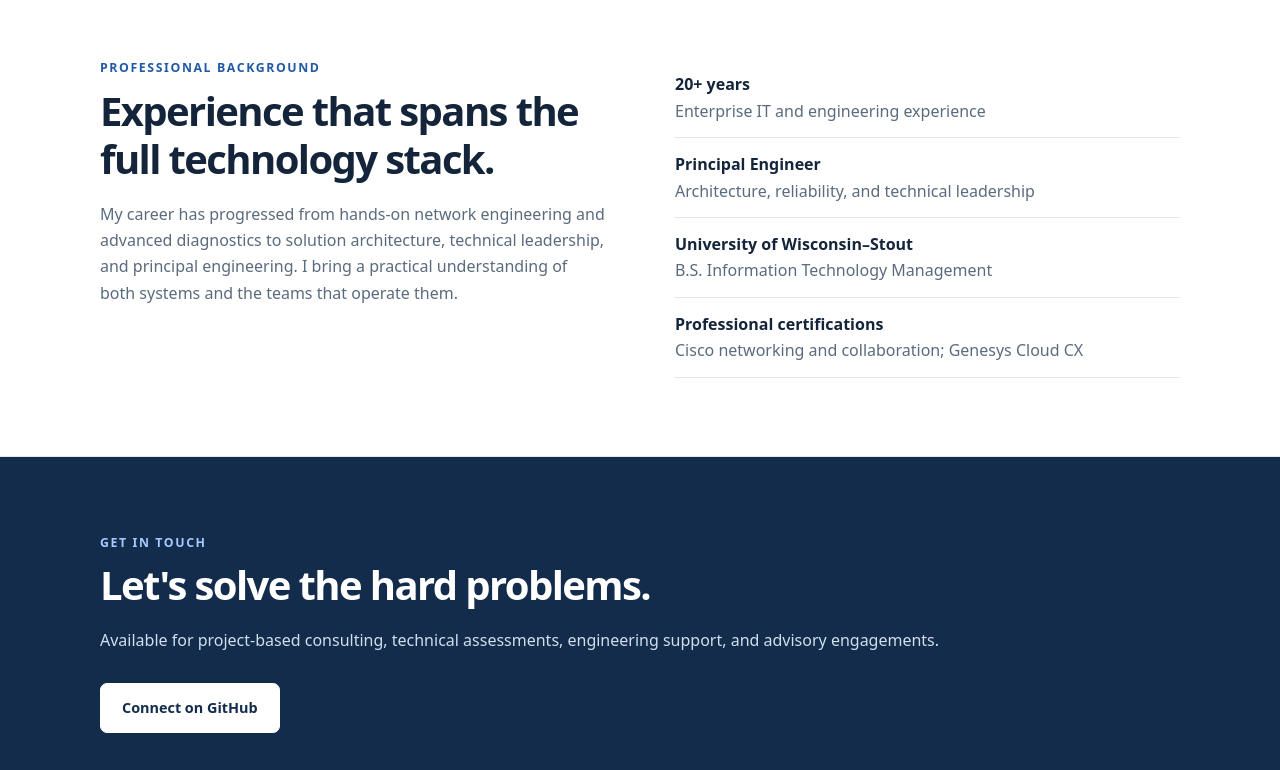
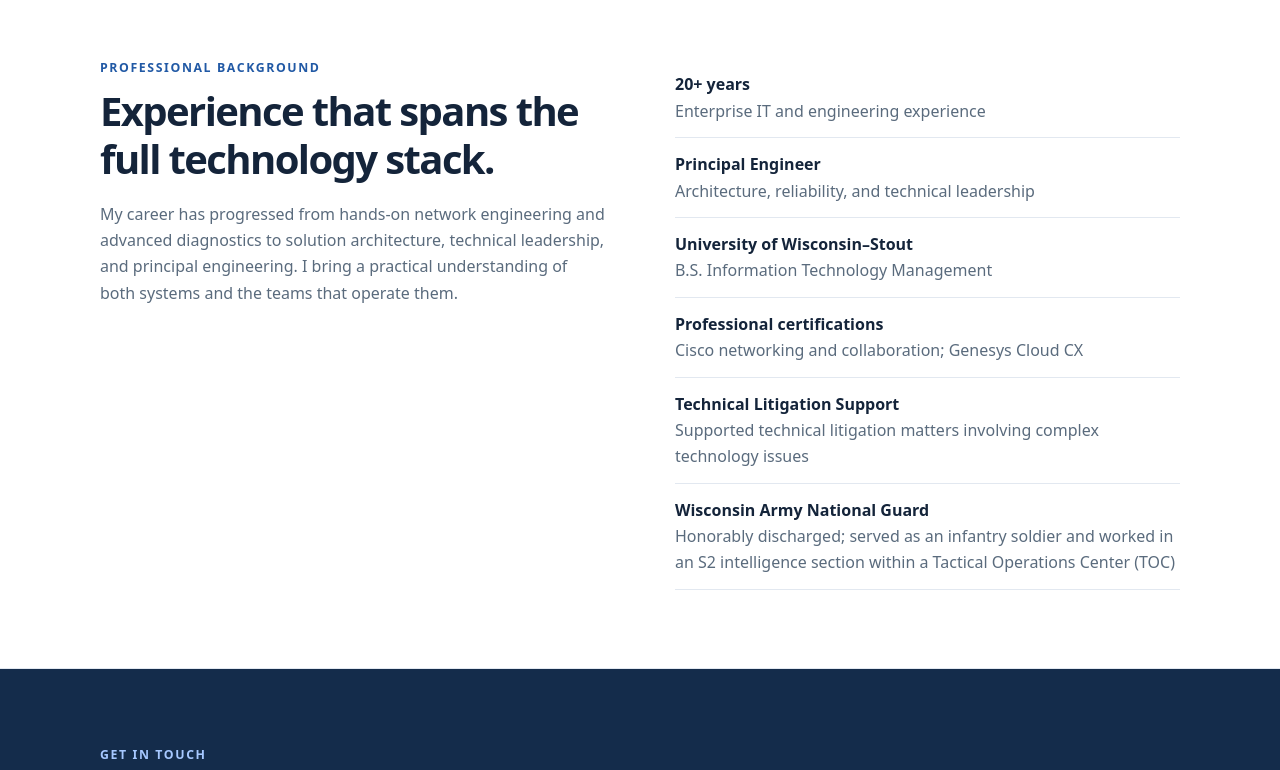
Before and after one commit to jcliff01/jcliff01.github.io, a plain HTML site: page index.html in a window 1280 px wide. Shown: the part 1818-2588 px from the top of the page. Drawn offline with Linux system fonts and the light colour scheme.

Commit message:
Add technical litigation and Wisconsin Army National Guard experience

```diff
--- a/index.html
+++ b/index.html
@@ -15,6 +15,6 @@
 <article class="tile"><h3>Advanced Troubleshooting</h3><p>Root-cause analysis and hands-on support for persistent, high-impact technical issues.</p></article>
 <article class="tile"><h3>Integration & Automation</h3><p>Custom engineering, APIs, diagnostic tooling, and practical automation across existing platforms.</p></article>
 </div></div></section>
-<section class="section" id="background"><div class="wrap split"><div><div class="eyebrow">Professional background</div><h2>Experience that spans the full technology stack.</h2><p class="intro">My career has progressed from hands-on network engineering and advanced diagnostics to solution architecture, technical leadership, and principal engineering. I bring a practical understanding of both systems and the teams that operate them.</p></div><div><ul class="facts"><li><strong>20+ years</strong>Enterprise IT and engineering experience</li><li><strong>Principal Engineer</strong>Architecture, reliability, and technical leadership</li><li><strong>University of Wisconsin–Stout</strong>B.S. Information Technology Management</li><li><strong>Professional certifications</strong>Cisco networking and collaboration; Genesys Cloud CX</li></ul></div></div></section>
+<section class="section" id="background"><div class="wrap split"><div><div class="eyebrow">Professional background</div><h2>Experience that spans the full technology stack.</h2><p class="intro">My career has progressed from hands-on network engineering and advanced diagnostics to solution architecture, technical leadership, and principal engineering. I bring a practical understanding of both systems and the teams that operate them.</p></div><div><ul class="facts"><li><strong>20+ years</strong>Enterprise IT and engineering experience</li><li><strong>Principal Engineer</strong>Architecture, reliability, and technical leadership</li><li><strong>University of Wisconsin–Stout</strong>B.S. Information Technology Management</li><li><strong>Professional certifications</strong>Cisco networking and collaboration; Genesys Cloud CX</li><li><strong>Technical Litigation Support</strong>Supported technical litigation matters involving complex technology issues</li><li><strong>Wisconsin Army National Guard</strong>Honorably discharged; served as an infantry soldier and worked in an S2 intelligence section within a Tactical Operations Center (TOC)</li></ul></div></div></section>
 <section class="cta" id="contact"><div class="wrap"><div class="eyebrow">Get in touch</div><h2>Let's solve the hard problems.</h2><p>Available for project-based consulting, technical assessments, engineering support, and advisory engagements.</p><div class="actions"><a class="btn" href="https://github.com/jcliff01" target="_blank" rel="noopener noreferrer">Connect on GitHub</a></div></div></section></main>
 <footer class="wrap">© <span id="year">2026</span> Jake. Principal Engineer & Technology Consultant.</footer><script>document.getElementById('year').textContent=new Date().getFullYear()</script></body></html>
```
